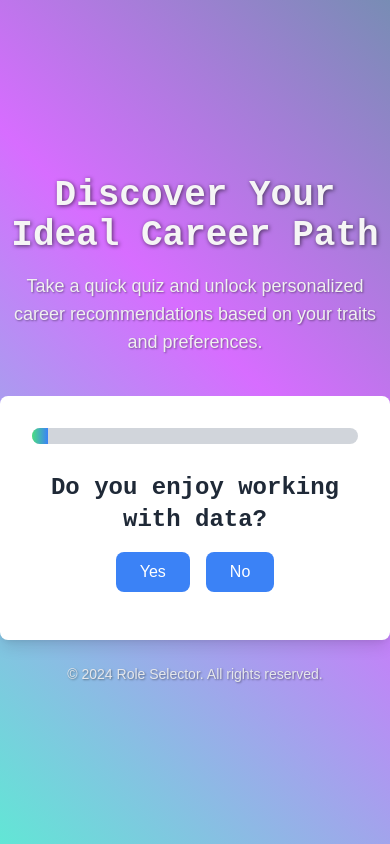
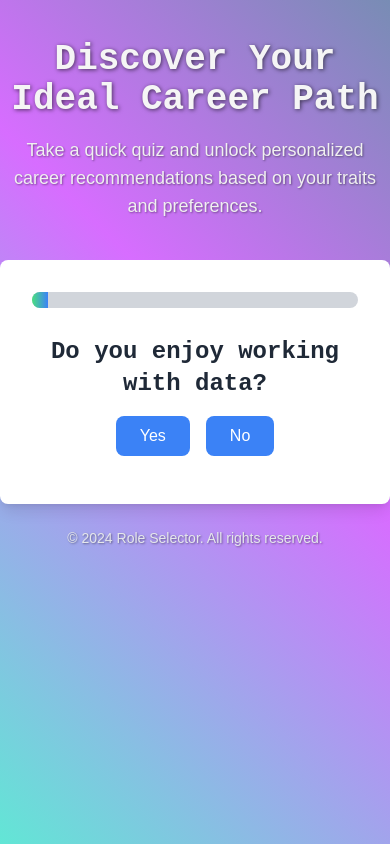
Before and after one commit to JohnCarlosSebuco/career-match, a Next.js app: page / in a window 390 px wide. Built offline with nearby package versions, Linux system fonts and the light colour scheme.

Commit message:
margin top fix

```diff
--- a/app/page.tsx
+++ b/app/page.tsx
@@ -63,7 +63,7 @@ const IndexPage = () => {
   const progress = ((currentQuestion + 1) / questions.length) * 100;
 
   return (
-    <div className="min-h-screen flex flex-col items-center animate-gradient bg-gradient-to-br justify-center from-purple-500 via-blue-500 to-green-400 text-white">
+    <div className="min-h-screen flex flex-col items-center animate-gradient bg-gradient-to-br sm:justify-center from-purple-500 via-blue-500 to-green-400 text-white">
       <header className="py-10 text-center">
         <h1 className="text-4xl font-bold mb-4">Discover Your Ideal Career Path</h1>
         <p className="text-lg max-w-3xl mx-auto">
```
